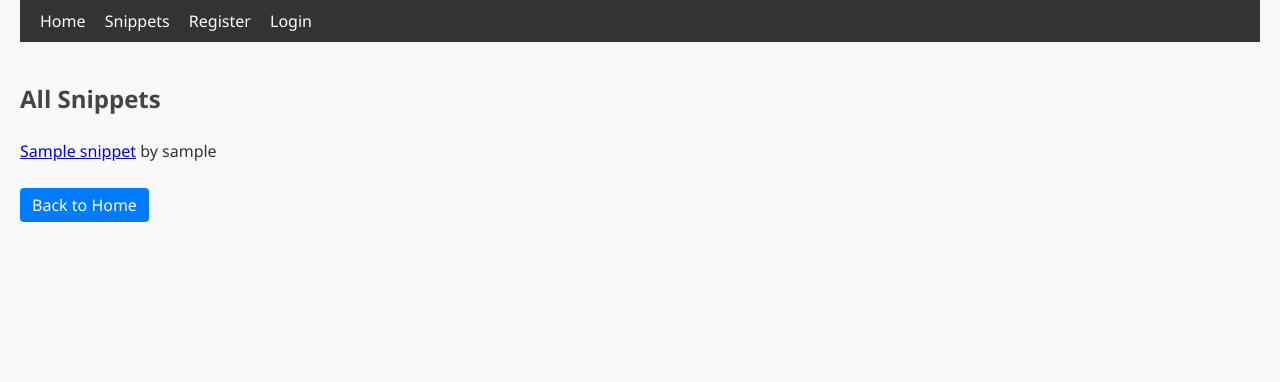
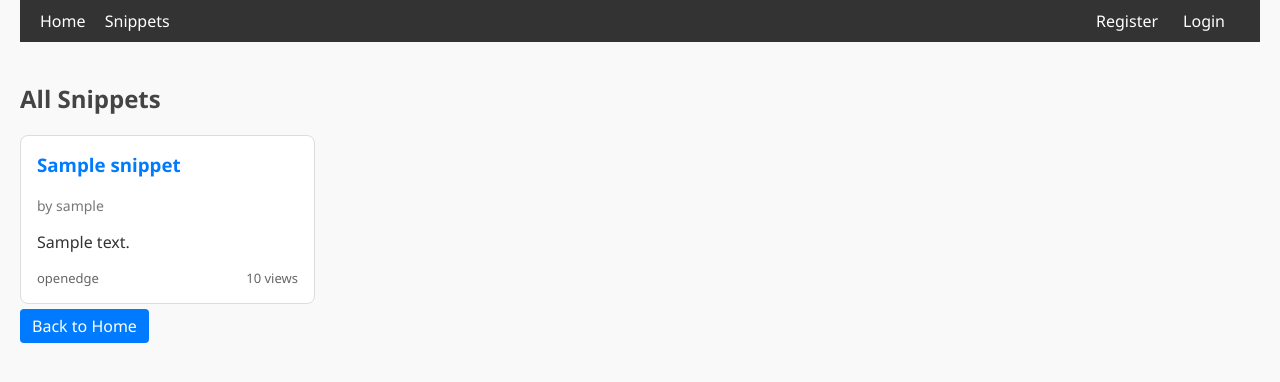
Before and after one commit to TamunaChumbadze/drf, a Django app: page /snippets/ in a window 1280 px wide. Shown: the top 382 px of the page. Run offline with Django 5.2, Linux system fonts and the light colour scheme; tables that the repository leaves empty hold one stand-in row (values such as "Sample post").

Commit message:
UI polish: navbar aligned right, snippet cards, buttons, code highlighting

```diff
--- a/core/settings.py
+++ b/core/settings.py
@@ -14,7 +14,8 @@ SECRET_KEY = os.getenv("SECRET_KEY")
 DEBUG = os.environ.get("DEBUG", "False") == "True"
 # DEBUG=True
 
-ALLOWED_HOSTS = ['127.0.0.1', 'localhost']
+ALLOWED_HOSTS = ["*", "127.0.0.1", "localhost"]
+
 RENDER_EXTERNAL_HOSTNAME = os.environ.get('RENDER_EXTERNAL_HOSTNAME')
 if RENDER_EXTERNAL_HOSTNAME:
     ALLOWED_HOSTS.append(RENDER_EXTERNAL_HOSTNAME)
--- a/static/css/style.css
+++ b/static/css/style.css
@@ -6,22 +6,39 @@ body {
     color: #333;
 }
 
+/* NAVBAR */
 .navbar {
+    display: flex;
+    justify-content: space-between;
+    align-items: center;
     background-color: #333;
     color: white;
     padding: 10px 20px;
 }
 
-.navbar a {
+.nav-left a,
+.nav-right a {
     color: white;
     margin-right: 15px;
     text-decoration: none;
 }
 
-.navbar a:hover {
+.nav-left a:hover,
+.nav-right a:hover {
     text-decoration: underline;
 }
 
+.nav-right {
+    display: flex;
+    align-items: center;
+    gap: 10px;
+}
+
+.nav-right span {
+    color: #ddd;
+}
+
+/* MAIN CONTENT */
 main {
     padding: 20px 0;
 }
@@ -30,24 +47,28 @@ h1, h2 {
     color: #444;
 }
 
+/* LIST */
 ul {
     list-style-type: none;
     padding-left: 0;
 }
 
 ul li {
-    padding: 5px 0;
+    padding: 6px 0;
 }
 
+/* SNIPPET CODE BLOCK */
 .snippet-code {
     background-color: #f4f4f4;
     border: 1px solid #ddd;
-    padding: 10px;
+    padding: 12px;
     margin: 10px 0;
     overflow-x: auto;
-    border-radius: 4px;
+    border-radius: 6px;
+    font-family: monospace;
 }
 
+/* BUTTONS */
 .btn {
     display: inline-block;
     padding: 6px 12px;
@@ -56,8 +77,55 @@ ul li {
     color: white;
     text-decoration: none;
     border-radius: 4px;
+    transition: background 0.2s;
 }
 
 .btn:hover {
     background-color: #0056b3;
 }
+
+.snippet-grid {
+    display: grid;
+    grid-template-columns: repeat(auto-fill, minmax(280px, 1fr));
+    gap: 20px;
+    margin-top: 20px;
+}
+
+.snippet-card {
+    background: white;
+    border: 1px solid #ddd;
+    border-radius: 8px;
+    padding: 16px;
+    transition: box-shadow 0.2s, transform 0.15s;
+}
+
+.snippet-card:hover {
+    box-shadow: 0 4px 12px rgba(0,0,0,0.08);
+    transform: translateY(-2px);
+}
+
+.snippet-card h3 {
+    margin-top: 0;
+}
+
+.snippet-card a {
+    text-decoration: none;
+    color: #007bff;
+}
+
+.snippet-card a:hover {
+    text-decoration: underline;
+}
+
+.snippet-meta {
+    font-size: 14px;
+    color: #777;
+}
+
+.snippet-footer {
+    display: flex;
+    justify-content: space-between;
+    font-size: 13px;
+    color: #666;
+    margin-top: 10px;
+}
--- a/templates/base.html
+++ b/templates/base.html
@@ -10,8 +10,13 @@
 <body>
     <header>
         <nav class="navbar">
+
+            <div class="nav-left">
                 <a href="{% url 'home' %}">Home</a>
                 <a href="{% url 'snippet-list-web' %}">Snippets</a>
+            </div>
+
+            <div class="nav-right">
                 {% if request.user.is_authenticated %}
                     <span>Welcome, {{ request.user.username }}</span>
                     <a href="{% url 'logout' %}">Logout</a>
@@ -19,6 +24,8 @@
                     <a href="{% url 'register' %}">Register</a>
                     <a href="{% url 'login' %}">Login</a>
                 {% endif %}
+            </div>
+
         </nav>
     </header>
 
--- a/templates/snippets/snippet_list.html
+++ b/templates/snippets/snippet_list.html
@@ -1,4 +1,4 @@
-<!-- templates/snippets/snippet_list.html -->
+<!-- snippet_list.html -->
 {% extends "base.html" %}
 
 {% block title %}All Snippets{% endblock %}
@@ -6,17 +6,32 @@
 {% block content %}
 <h2>All Snippets</h2>
 
-<ul>
+<div class="snippet-grid">
     {% for snippet in snippets %}
-        <li>
-            <a href="{% url 'snippet-detail-web' snippet.pk %}">{{ snippet.title }}</a>
-            by {{ snippet.owner.username }}
-            {% if not snippet.is_public %} (Private) {% endif %}
-        </li>
+        <div class="snippet-card">
+            <h3>
+                <a href="{% url 'snippet-detail-web' snippet.pk %}">
+                    {{ snippet.title }}
+                </a>
+            </h3>
+
+            <p class="snippet-meta">
+                by {{ snippet.owner.username }}
+                {% if not snippet.is_public %}(Private){% endif %}
+            </p>
+
+            <p>{{ snippet.description|truncatechars:120 }}</p>
+
+            <div class="snippet-footer">
+                <span>{{ snippet.language }}</span>
+                <span>{{ snippet.views }} views</span>
+            </div>
+        </div>
     {% empty %}
-        <li>No snippets available.</li>
+        <p>No snippets available.</p>
     {% endfor %}
-</ul>
+</div>
 
 <a href="{% url 'home' %}" class="btn">Back to Home</a>
+
 {% endblock %}
```
Also changed, not shown: templates/snippets/snippet_detail.html (+13 -4 lines). Lines whose indentation alone changed are shown as unchanged.
